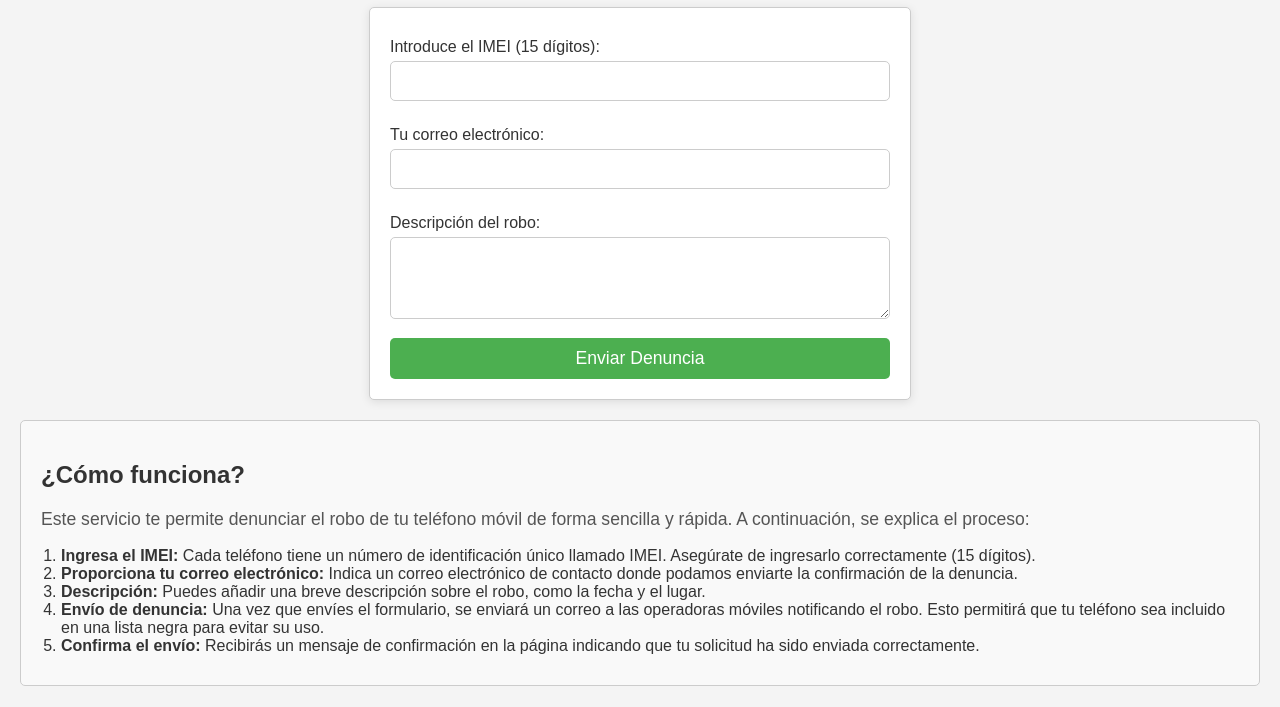
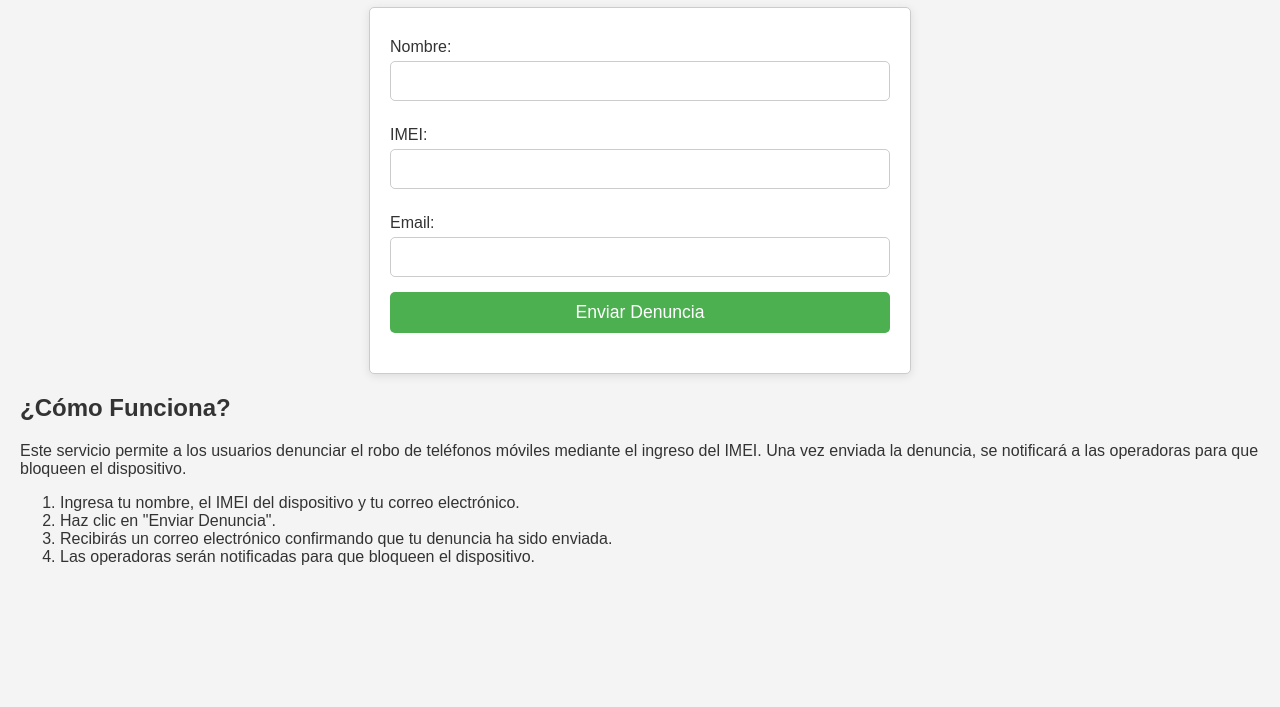
Before and after one commit to mobilrobado/denuncia, a plain HTML site: page index.html in a window 1280 px wide. Shown: the part 93-800 px from the top of the page. Drawn offline with Linux system fonts and the light colour scheme.

Commit message:
Add files via upload

```diff
--- a/index.html
+++ b/index.html
@@ -3,58 +3,54 @@
 <head>
     <meta charset="UTF-8">
     <meta name="viewport" content="width=device-width, initial-scale=1.0">
-    <title>Denunciar Robo de Teléfono</title>
-    <link rel="stylesheet" href="styles.css"> <!-- Si tienes un archivo CSS -->
+    <title>Denuncia de Móviles Robados</title>
+    <link rel="stylesheet" href="styles.css">
+    <script src="https://cdn.emailjs.com/dist/email.min.js"></script>
+    <script>
+        (function(){
+            emailjs.init("03IW_-nbOgjPnOnM9");
+        })();
+    </script>
 </head>
 <body>
-    <h1>Denunciar Robo de Teléfono</h1>
-
-    <form id="imei-form">
-        <label for="imei">Introduce el IMEI (15 dígitos):</label>
+    <div class="container">
+        <h1>Denunciar un Móvil Robado</h1>
+        <form id="denuncia-form">
+            <label for="nombre">Nombre:</label>
+            <input type="text" id="nombre" required>
+            <label for="imei">IMEI:</label>
             <input type="text" id="imei" required>
-
-        <label for="email">Tu correo electrónico:</label>
+            <label for="email">Email:</label>
             <input type="email" id="email" required>
-
-        <label for="descripcion">Descripción del robo:</label>
-        <textarea id="descripcion" rows="4"></textarea>
-
             <button type="submit">Enviar Denuncia</button>
+            <p id="message"></p>
         </form>
 
-    <div id="message"></div>
+        <!-- Código de Google AdSense -->
+        <div class="anuncio">
+            <script async src="https://pagead2.googlesyndication.com/pagead/js/adsbygoogle.js?client=ca-pub-8817588777584907"
+                    crossorigin="anonymous"></script>
+            <ins class="adsbygoogle"
+                 style="display:block"
+                 data-ad-client="ca-pub-8817588777584907"
+                 data-ad-slot="XXXXXXXXXX"
+                 data-ad-format="auto"></ins>
+            <script>
+                (adsbygoogle = window.adsbygoogle || []).push({});
+            </script>
+        </div>
 
-    <!-- Nueva sección "¿Cómo funciona?" -->
-    <section id="como-funciona">
-        <h2>¿Cómo funciona?</h2>
-        <p>
-            Este servicio te permite denunciar el robo de tu teléfono móvil de forma sencilla y rápida.
-            A continuación, se explica el proceso:
-        </p>
+        <h2>¿Cómo Funciona?</h2>
+        <div class="como-funciona">
+            <p>Este servicio permite a los usuarios denunciar el robo de teléfonos móviles mediante el ingreso del IMEI. Una vez enviada la denuncia, se notificará a las operadoras para que bloqueen el dispositivo.</p>
             <ol>
-            <li>
-                <strong>Ingresa el IMEI:</strong> Cada teléfono tiene un número de identificación único llamado IMEI.
-                Asegúrate de ingresarlo correctamente (15 dígitos).
-            </li>
-            <li>
-                <strong>Proporciona tu correo electrónico:</strong> Indica un correo electrónico de contacto donde podamos enviarte
-                la confirmación de la denuncia.
-            </li>
-            <li>
-                <strong>Descripción:</strong> Puedes añadir una breve descripción sobre el robo, como la fecha y el lugar.
-            </li>
-            <li>
-                <strong>Envío de denuncia:</strong> Una vez que envíes el formulario, se enviará un correo a las operadoras móviles
-                notificando el robo. Esto permitirá que tu teléfono sea incluido en una lista negra para evitar su uso.
-            </li>
-            <li>
-                <strong>Confirma el envío:</strong> Recibirás un mensaje de confirmación en la página indicando que tu solicitud ha
-                sido enviada correctamente.
-            </li>
+                <li>Ingresa tu nombre, el IMEI del dispositivo y tu correo electrónico.</li>
+                <li>Haz clic en "Enviar Denuncia".</li>
+                <li>Recibirás un correo electrónico confirmando que tu denuncia ha sido enviada.</li>
+                <li>Las operadoras serán notificadas para que bloqueen el dispositivo.</li>
             </ol>
-    </section>
-
-    <script src="https://cdn.emailjs.com/dist/email.min.js"></script>
+        </div>
+    </div>
     <script src="app.js"></script>
 </body>
 </html>
```
Lines whose indentation alone changed are shown as unchanged.
